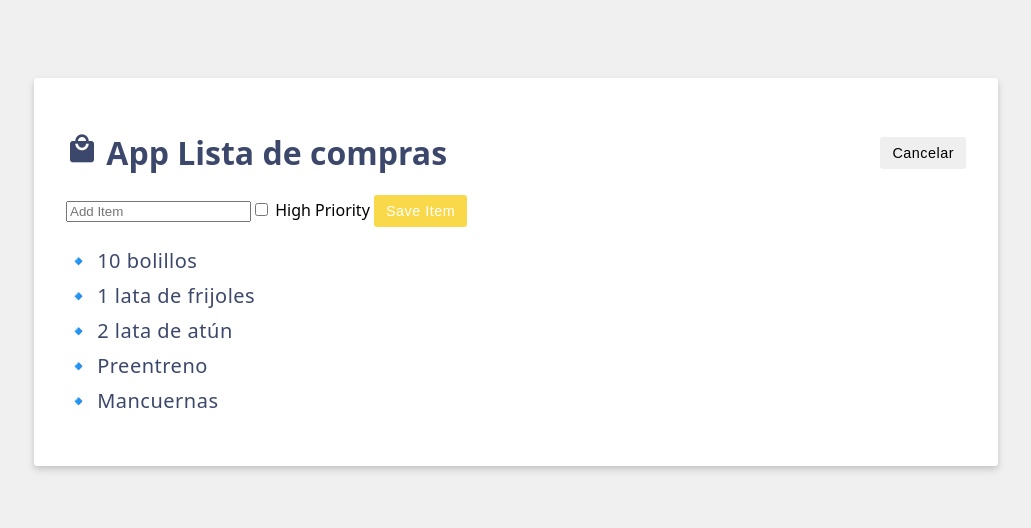
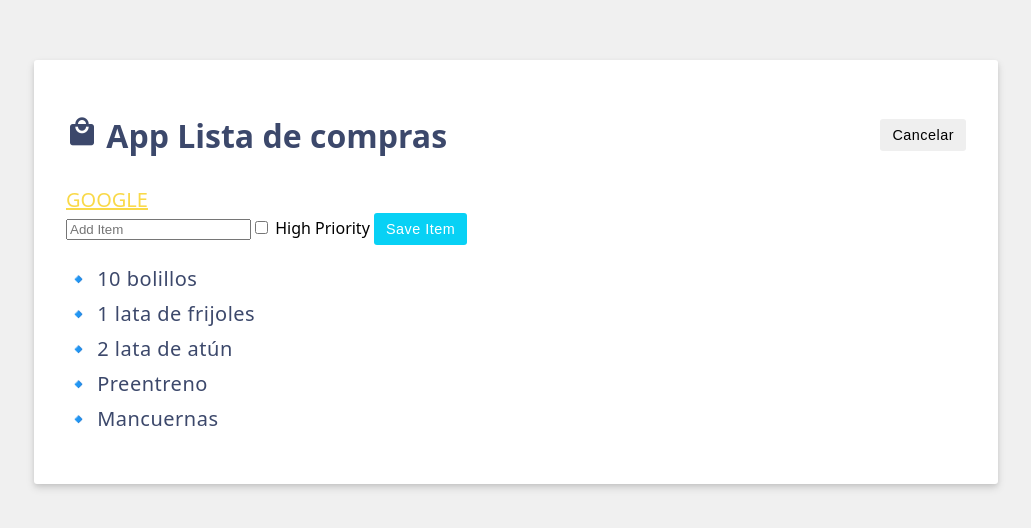
Before and after one commit to Ismael101003/DADM-2024B, a Vue app: page / in a window 1280 px wide. Shown: the part 128-656 px from the top of the page, without its empty margins (124-1155 px from the left). Built offline with nearby package versions, Linux system fonts and the light colour scheme.

Commit message:
FEAT: GOOGLE

```diff
--- a/src/App.vue
+++ b/src/App.vue
@@ -1,5 +1,5 @@
 <script setup>
-import { onActivated, ref } from 'vue'
+import { ref } from 'vue'
 const header = ref('App Lista de compras')
 //Items
 //Item model
@@ -29,10 +29,21 @@ const ActivatedEdition = (activated) => {
 
 <template>
   <div class="header">
-    <h1><i class="material-icons shopping-cart-icon"> local_mall </i> {{ header }}</h1>
+    <h1>
+    <i class="material-icons shopping-cart-icon"> local_mall </i>
+    {{ header }}
+    </h1>
     <button v-if="editing" class="btn" @click="ActivatedEdition(false)">Cancelar</button>
     <button v-else class="btn btn-primary" @click="ActivatedEdition(true)">Agregar articulo</button>
   </div>
+
+  <!--colocando un hiperlink-->
+  <a :href="newItem.trim() === '' ? 'https://www.google.com' : 'https://' + newItem" target="_blank">
+    {{ newItem.trim() === '' ? 'GOOGLE' : newItem }}
+</a>
+
+
+
 
   <form class="add-item form" v-if="editing" v-on:submit.prevent="saveItem">
     <!-- entrada de texto -->
@@ -50,6 +61,7 @@ const ActivatedEdition = (activated) => {
     <li v-for="{ id, label } in items" v-bind:key="id">🔹 {{ label }}</li>
   </ul>
   <p v-if="items.length === 0">🥀No hay elementos en la lista🥀</p>
+
 </template>
 
 <style scoped>
--- a/src/assets/main.css
+++ b/src/assets/main.css
@@ -120,7 +120,7 @@ li input {
   background: #606f7b;
 }
 .btn-primary {
-  background: #f9d949;
+  background: #08d1f5;
   color: #ffffff;
 }
 .btn-primary:hover {
```
